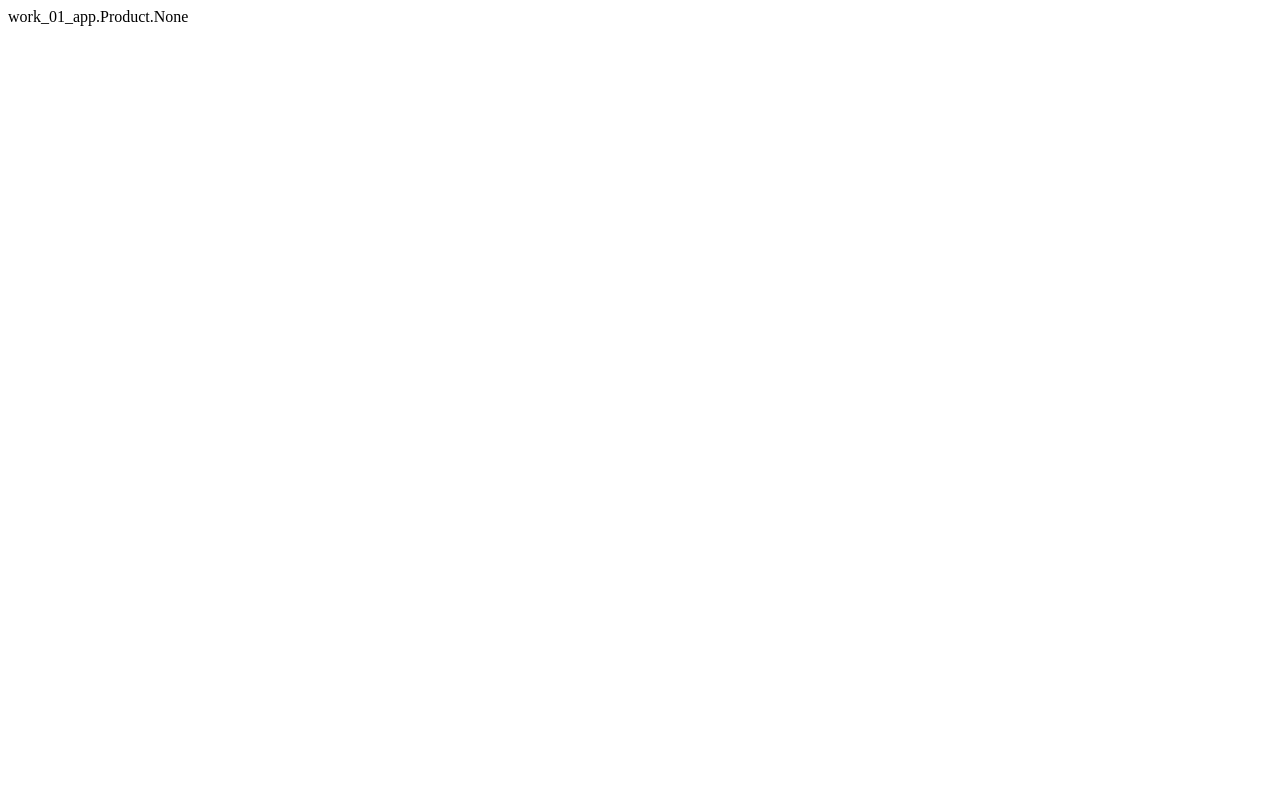
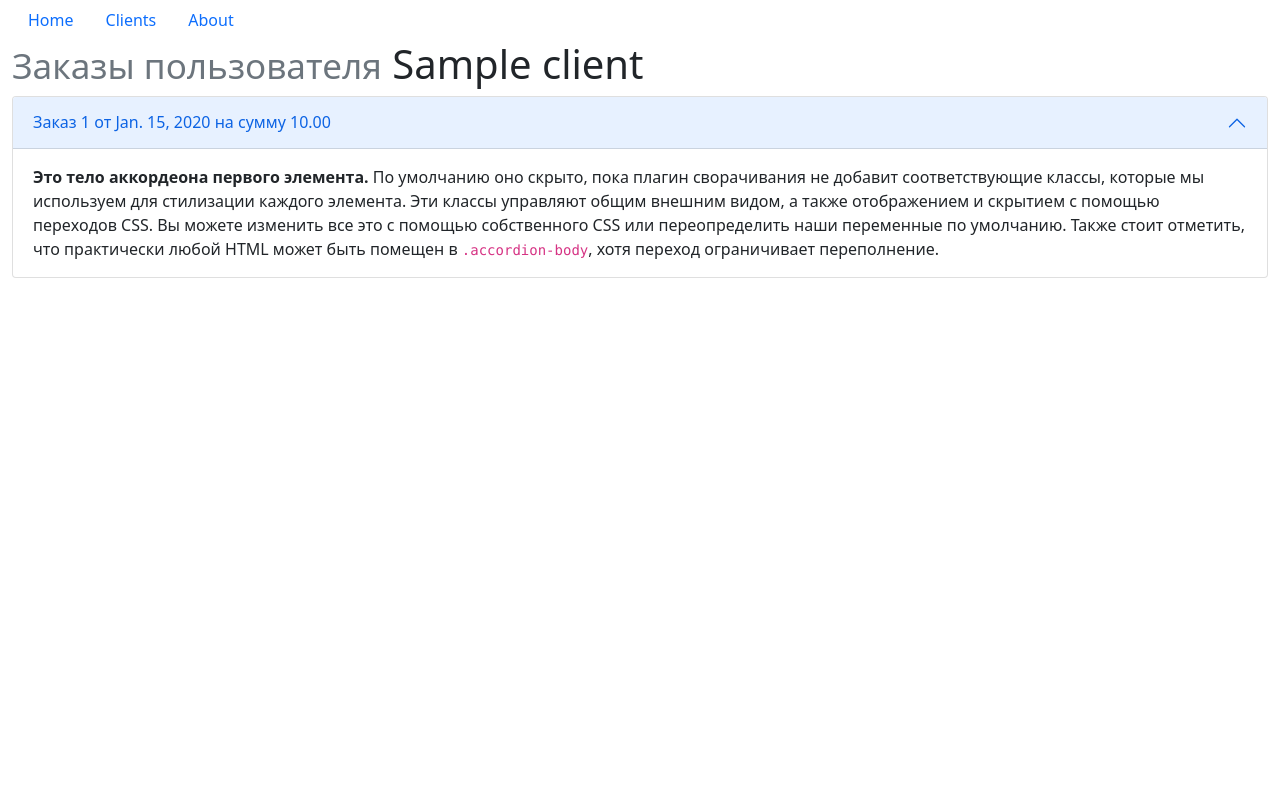
Before and after one commit to jokerjam-s/DJANGO_HOME, a Django app: page /clients/orders/1 in a window 1280 px wide. Before the commit the page is almost empty. Run offline with Django 4.2, Linux system fonts and the light colour scheme; tables that the repository leaves empty hold one stand-in row (values such as "Sample post"); some libraries are stand-ins or nearby versions.

Commit message:
work 3 in progress

```diff
--- a/django_first/work_01_app/templates/work_01_app/client_orders.html
+++ b/django_first/work_01_app/templates/work_01_app/client_orders.html
@@ -1,9 +1,36 @@
 {% extends 'work_01_app/base.html' %}
 
 {% block title %}
-Заказы пользователя
+Заказы пользователя {{ client.client_name }}
 {% endblock %}
 
 {% block content %}
+<h1><small class="text-muted">Заказы пользователя</small> {{ client.client_name }}</h1>
+
+{% if orders %}
+<div class="accordion" id="accordionExample">
+{% for ord in orders %}
+    <div class="accordion-item">
+        <h2 class="accordion-header" id="headingOne">
+            <button class="accordion-button" type="button" data-bs-toggle="collapse" data-bs-target="#collapseOne"
+                    aria-expanded="true" aria-controls="collapseOne">
+                Заказ {{ ord.order.id }} от {{ ord.order.order_date }} на сумму {{ ord.order.cost }}
+            </button>
+        </h2>
+        <div id="collapseOne" class="accordion-collapse collapse show" aria-labelledby="headingOne"
+             data-bs-parent="#accordionExample">
+            <div class="accordion-body">
+                <strong>Это тело аккордеона первого элемента.</strong> По умолчанию оно скрыто, пока плагин сворачивания
+                не добавит соответствующие классы, которые мы используем для стилизации каждого элемента. Эти классы
+                управляют общим внешним видом, а также отображением и скрытием с помощью переходов CSS. Вы можете
+                изменить все это с помощью собственного CSS или переопределить наши переменные по умолчанию. Также стоит
+                отметить, что практически любой HTML может быть помещен в <code>.accordion-body</code>, хотя переход
+                ограничивает переполнение.
+            </div>
+        </div>
+    </div>
+{% endfor %}
+</div>
+{% endif %}
 
 {% endblock %}
--- a/django_first/work_01_app/templates/work_01_app/clients_list.html
+++ b/django_first/work_01_app/templates/work_01_app/clients_list.html
@@ -8,7 +8,7 @@ List of clients
 <td></td>
 <td>
     {% block content %}
-    <table class="table table-hover table-responsive">
+    <table class="table table-sm table-hover">
         <thead>
         <tr>
             <td>Name</td>
@@ -31,7 +31,7 @@ List of clients
                     <svg xmlns="http://www.w3.org/2000/svg" width="16" height="16" fill="currentColor"
                          class="bi bi-info-lg" viewBox="0 0 16 16">
                         <path d="m9.708 6.075-3.024.379-.108.502.595.108c.387.093.464.232.38.619l-.975 4.577c-.255 1.183.14 1.74 1.067 1.74.72 0 1.554-.332 1.933-.789l.116-.549c-.263.232-.65.325-.905.325-.363 0-.494-.255-.402-.704l1.323-6.208Zm.091-2.755a1.32 1.32 0 1 1-2.64 0 1.32 1.32 0 0 1 2.64 0Z"/>
-                    </svg>
+                    </svg> Заказы
                 </a>
             </td>
         </tr>
--- a/django_first/work_01_app/views.py
+++ b/django_first/work_01_app/views.py
@@ -16,13 +16,20 @@ def about(request):
 def clients_list(request):
     """Список клиентов."""
     clients = Client.objects.all()
-    content = {'clients': clients }
-    return render(request, 'work_01_app/clients_list.html', content)
+    context = {'clients': clients}
+    return render(request, 'work_01_app/clients_list.html', context)
 
 
 def client_orders(request, client_id):
     """Отображение заказов пользователя."""
     client = get_object_or_404(Client, pk=client_id)
-    orders = Order.objects.filter(client_id=client_id)
-    # orders_prod = [OrderProducts.objects.filter(order_id=order.pk) for order in orders]
-    return HttpResponse(f'{orders[0].products}')
+    # orders = Order.objects.prefetch_related('products').select_related('order_prods').filter(client_id=client_id)
+
+    order_prods = OrderProducts.objects.select_related('product').select_related('order').filter(
+        order__client_id=client_id).order_by('-order__pk')
+    context = {
+        'client': client,
+        'orders': order_prods,
+    }
+
+    return render(request, 'work_01_app/client_orders.html', context)
```
